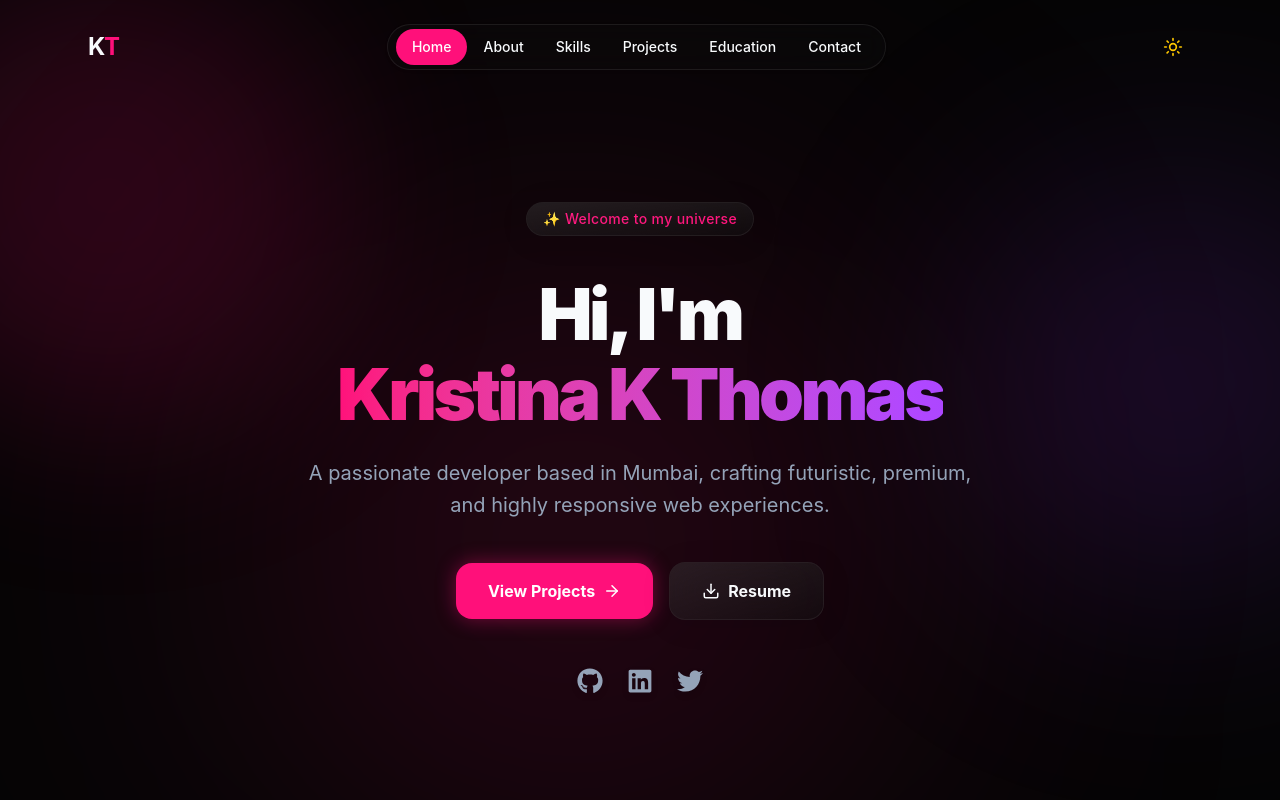
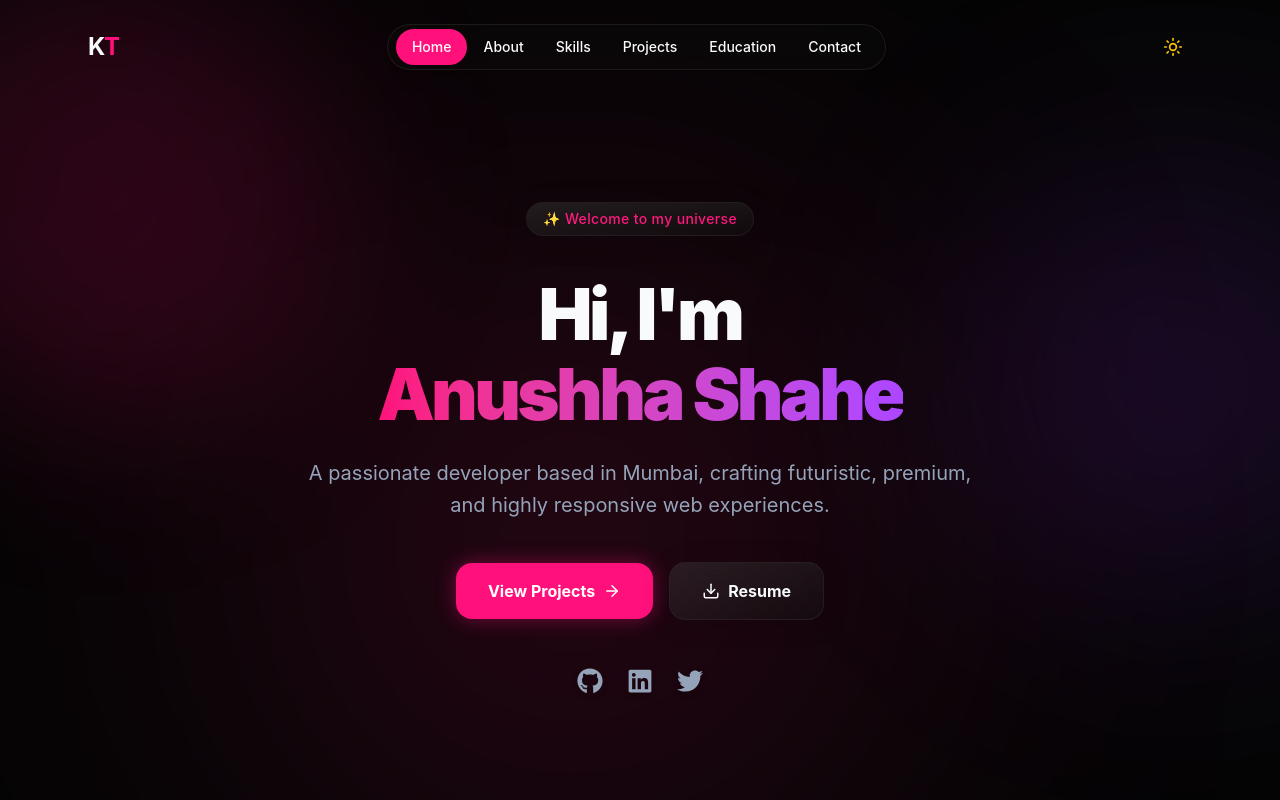
Before and after one commit to AnushhaShahe/10568portfolio, a React (Vite) app: page / in a window 1280 px wide. Shown: the top 800 px of the page. Built offline with nearby package versions, Linux system fonts and the light colour scheme.

Commit message:
Update Hero.jsx

```diff
--- a/src/components/sections/Hero.jsx
+++ b/src/components/sections/Hero.jsx
@@ -27,7 +27,7 @@ const Hero = () => {
             className="text-5xl sm:text-6xl md:text-7xl font-black tracking-tighter mb-6 leading-[1.1]"
           >
             Hi, I'm <br />
-            <span className="text-gradient">Kristina K Thomas</span>
+            <span className="text-gradient">Anushha Shahe</span>
           </motion.h1>
 
           <motion.p
```
